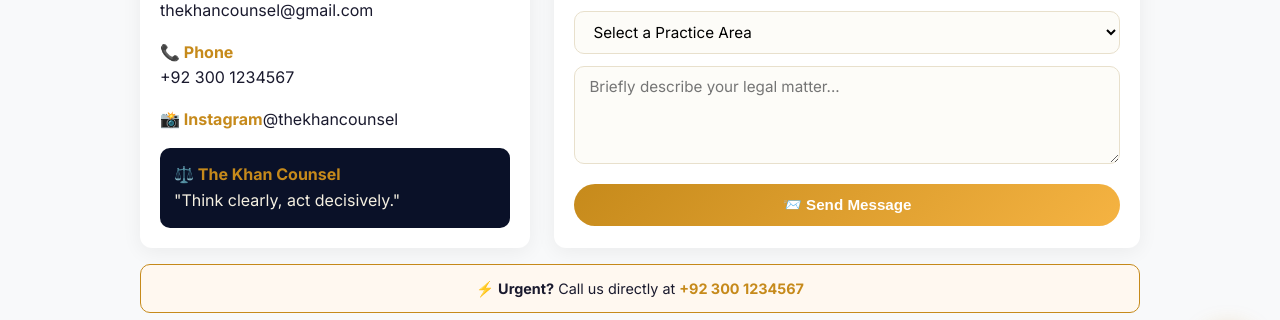
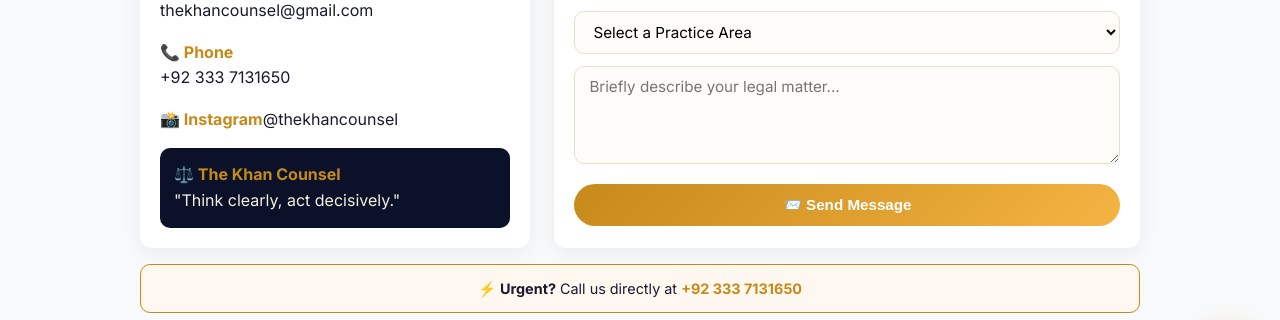
Before and after one commit to Ammara-khann/The-Khan-Counsel, a React (Create React App) app: page /contact in a window 1280 px wide. Shown: the part 330-650 px from the top of the page. Built offline with nearby package versions, Linux system fonts and the light colour scheme.

Commit message:
Connect Facebook and LinkedIn links

```diff
--- a/src/components/Footer.js
+++ b/src/components/Footer.js
@@ -53,9 +53,9 @@
               <a href="https://www.instagram.com/thekhancounsel/" target="_blank" rel="noopener noreferrer" style={styles.socialIcon}>
                 <FontAwesomeIcon icon={faInstagram} size="lg" />
               </a>
-              <a href="#" style={styles.socialIcon}><FontAwesomeIcon icon={faFacebook} size="lg" /></a>
+              <a href="https://www.facebook.com/profile.php?id=61592130022555" target="_blank" rel="noopener noreferrer" style={styles.socialIcon}><FontAwesomeIcon icon={faFacebook} size="lg" /></a>
               <a href="#" style={styles.socialIcon}><FontAwesomeIcon icon={faYoutube} size="lg" /></a>
-              <a href="#" style={styles.socialIcon}><FontAwesomeIcon icon={faLinkedin} size="lg" /></a>
+              <a href="https://www.linkedin.com/in/the-khan-counsel-a65327422/" target="_blank" rel="noopener noreferrer" style={styles.socialIcon}><FontAwesomeIcon icon={faLinkedin} size="lg" /></a>
             </div>
             <p style={{ ...styles.text, marginTop: '16px', fontSize: '0.85rem' }}>
               © 2026 The Khan Counsel. All rights reserved.
--- a/src/pages/Contact.js
+++ b/src/pages/Contact.js
@@ -91,11 +91,11 @@
           </div>
           <div style={styles.infoItem}>
             <strong style={{ color: '#C68A1B' }}>📞 Phone</strong>
-            <p><a href="tel:+923001234567">+92 300 1234567</a></p>
+            <p><a href="tel:+923001234567">+92 333 7131650</a></p>
           </div>
           <div style={styles.infoItem}>
             <strong style={{ color: '#C68A1B' }}>📸 Instagram</strong>
-            <a href="https://www.instagram.com/thisiskhantalks/">@thekhancounsel</a>
+            <a href="https://www.instagram.com/thekhancounsel/">@thekhancounsel</a>
           </div>
           <div style={styles.quoteBox}>
             <strong style={{ color: '#C68A1B' }}>⚖️ The Khan Counsel</strong>
@@ -133,11 +133,9 @@
             <option value="">Select a Practice Area</option>
             <option value="Family Law">Family Law (Pakistan)</option>
             <option value="Civil Law">Civil Litigation</option>
-            <option value="Corporate Law">Corporate & Commercial Law</option>
+            <option value="Corporate Law">Corporate Law</option>
             <option value="Immigration Law">Immigration & Global Mobility</option>
             <option value="Employment Law">Employment Law</option>
-            <option value="Property Law">Property & Real Estate</option>
-            <option value="Regulatory Law">Regulatory & Compliance</option>
           </select>
           <textarea
             name="message"
@@ -168,7 +166,7 @@
         <p>
           ⚡ <strong>Urgent?</strong> Call us directly at{' '}
           <a href="tel:+923001234567" style={{ color: '#C68A1B', fontWeight: '700' }}>
-            +92 300 1234567
+            +92 333 7131650
           </a>
         </p>
       </div>
```
